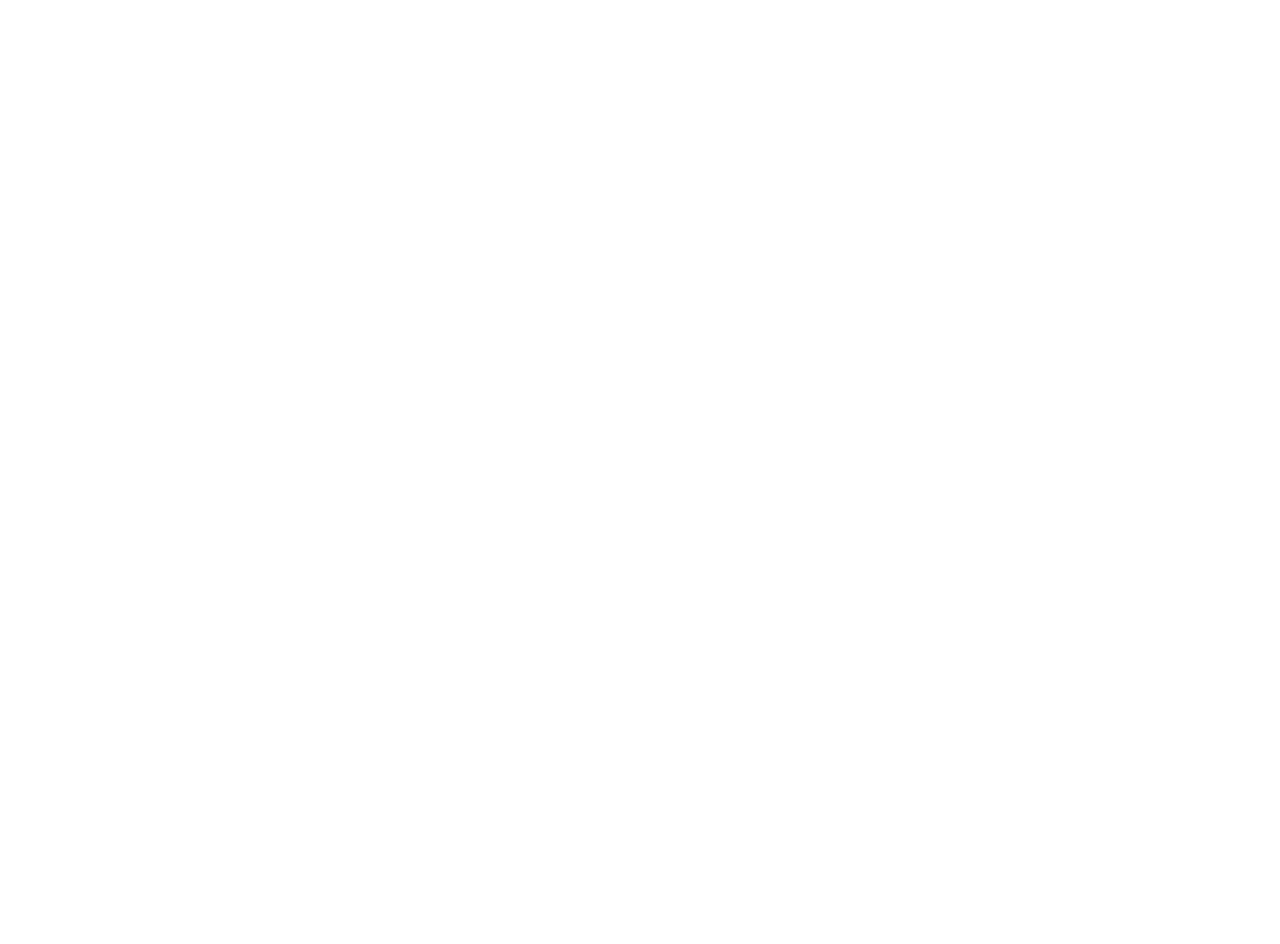
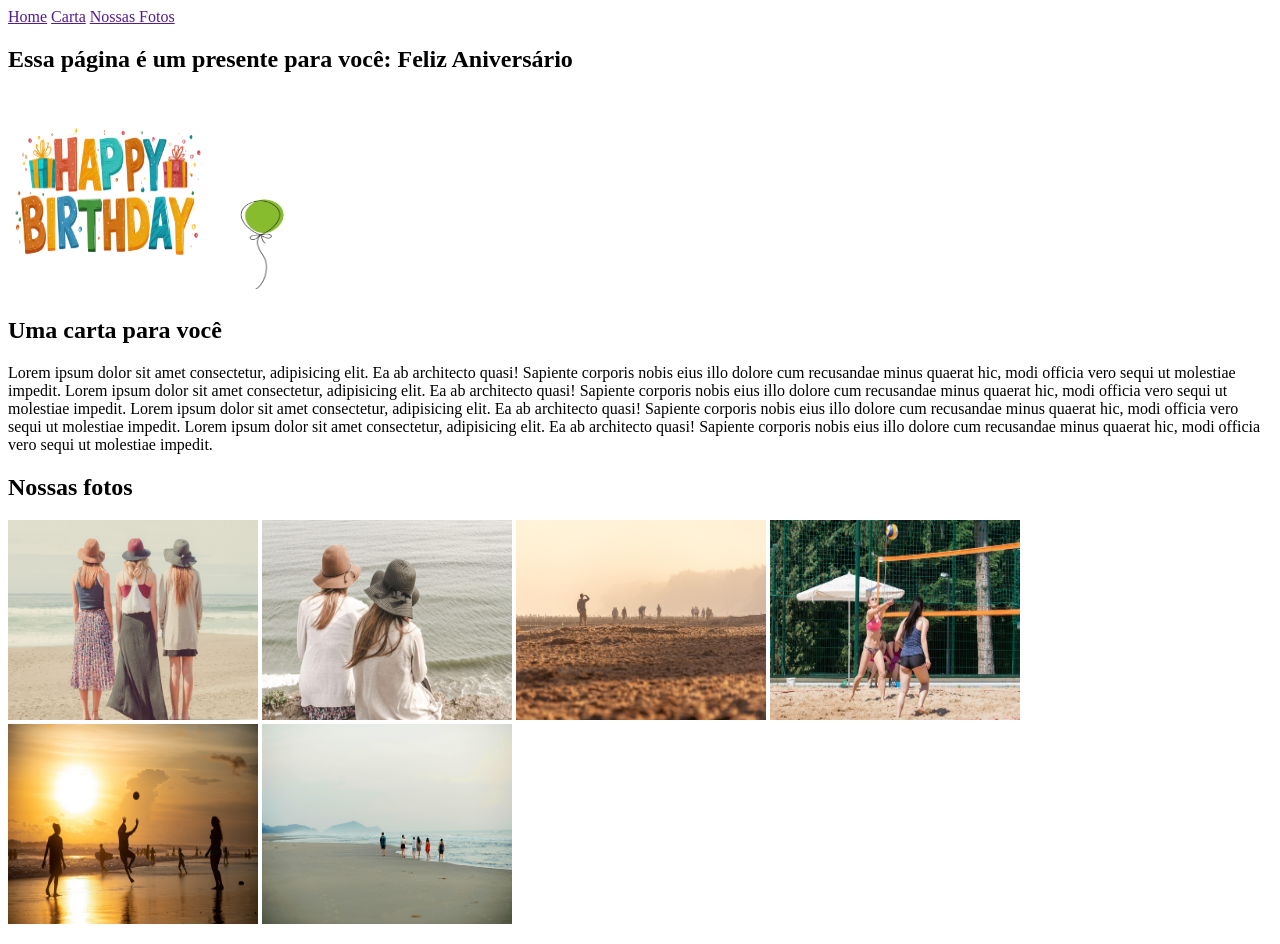
Before and after one commit to olivalou7/html-css-cartao-aniversario, a plain HTML site: page index.html in a window 1280 px wide. Before the commit the page ends 800 px from the top, so only its background shows below. Drawn offline with Linux system fonts and the light colour scheme.

Commit message:
1- Inserindo conteúdo no documento HTML

```diff
--- a/index.html
+++ b/index.html
@@ -6,24 +6,50 @@
     <title>Cartão de aniversário</title>
 </head>
 <body>
-    <header></header>
+    <header>
+        <a href="">Home</a>
+        <a href="">Carta</a>
+        <a href="">Nossas Fotos</a>
+    </header>
     <main>
         <section>
-            <h2></h2>
-            <img src="" alt="">
+            <h2>Essa página é um presente para você: Feliz Aniversário</h2>
+            <img src="./img/birthday-text.png"  style="width: 200px; height: 200px;" alt="Imagem Ilustrativa Birthday Text">
+            <img src="./img/ballon.png" style="width: 100px; height: 100px;" alt="Imagem Ilustrativa Balão Aniversário">
         </section>
         <section>
-            <h2></h2>
-            <p></p>
+            <h2>Uma carta para você</h2>
+            <p>
+                Lorem ipsum dolor sit amet consectetur,
+                adipisicing elit. Ea ab architecto quasi!
+                Sapiente corporis nobis eius illo dolore cum
+                recusandae minus quaerat hic, modi officia
+                vero sequi ut molestiae impedit.
+                Lorem ipsum dolor sit amet consectetur,
+                adipisicing elit. Ea ab architecto quasi!
+                Sapiente corporis nobis eius illo dolore cum
+                recusandae minus quaerat hic, modi officia
+                vero sequi ut molestiae impedit.
+                Lorem ipsum dolor sit amet consectetur,
+                adipisicing elit. Ea ab architecto quasi!
+                Sapiente corporis nobis eius illo dolore cum
+                recusandae minus quaerat hic, modi officia
+                vero sequi ut molestiae impedit.
+                Lorem ipsum dolor sit amet consectetur,
+                adipisicing elit. Ea ab architecto quasi!
+                Sapiente corporis nobis eius illo dolore cum
+                recusandae minus quaerat hic, modi officia
+                vero sequi ut molestiae impedit.
+            </p>
         </section>
         <section>
-            <h2></h2>
-            <img src="" alt="">
-            <img src="" alt="">
-            <img src="" alt="">
-            <img src="" alt="">
-            <img src="" alt="">
-            <img src="" alt="">
+            <h2>Nossas fotos</h2>
+            <img src="./img/beach-1.jpg" style="width: 250px; height: 200px;" alt="Imagem Amigos">
+            <img src="./img/beach-2.jpg" style="width: 250px; height: 200px;" alt="Imagem Amigos">
+            <img src="./img/beach-3.jpg" style="width: 250px; height: 200px;" alt="Imagem Amigos">
+            <img src="./img/beach-volleyball.jpg" style="width: 250px; height: 200px;" alt="Imagem Amigos">
+            <img src="./img/sunset.jpg" style="width: 250px; height: 200px;" alt="Imagem Amigos">
+            <img src="./img/young.jpg" style="width: 250px; height: 200px;" alt="Imagem Amigos">
         </section>
     </main>
     <footer>
```
Also changed, not shown: img/ballon.png (added), img/beach-1.jpg (added), img/beach-2.jpg (added), img/beach-3.jpg (added), img/beach-volleyball.jpg (added), img/birthday-text.png (added), img/sunset.jpg (added), img/young.jpg (added).
